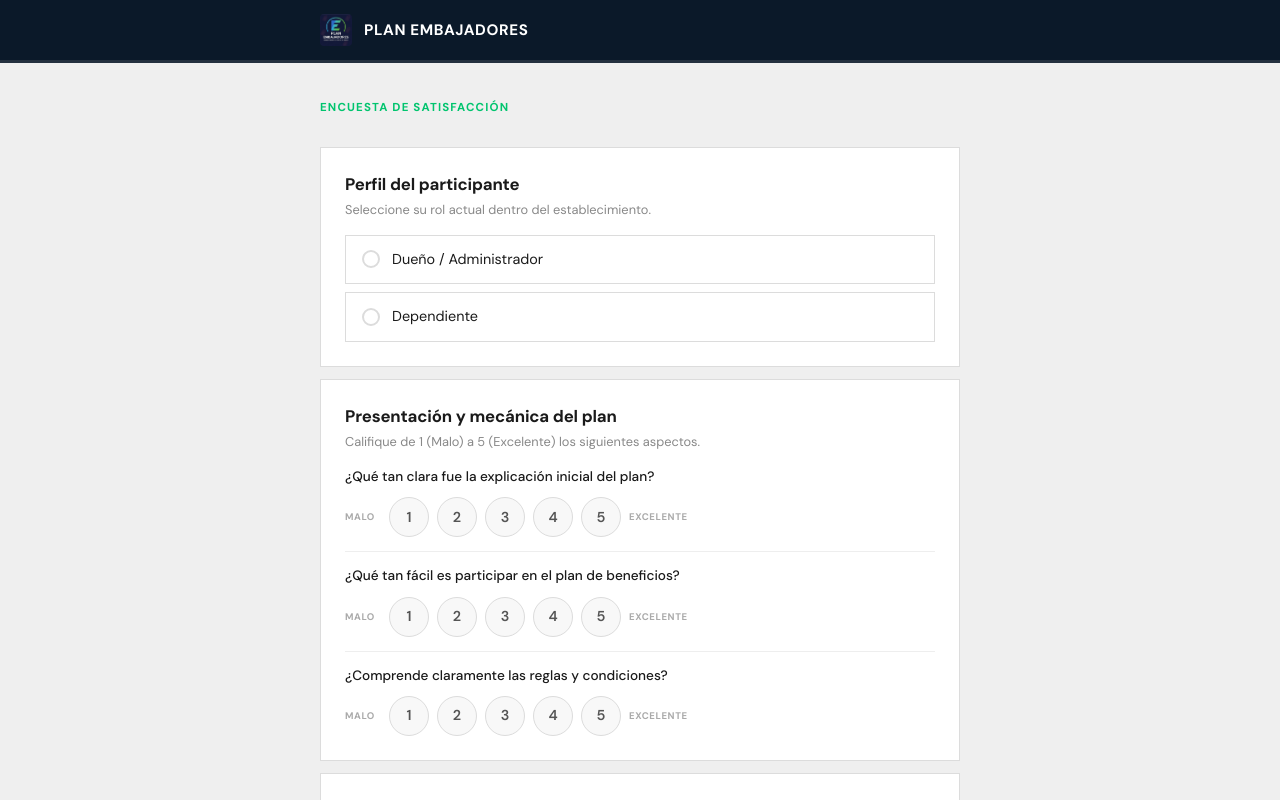
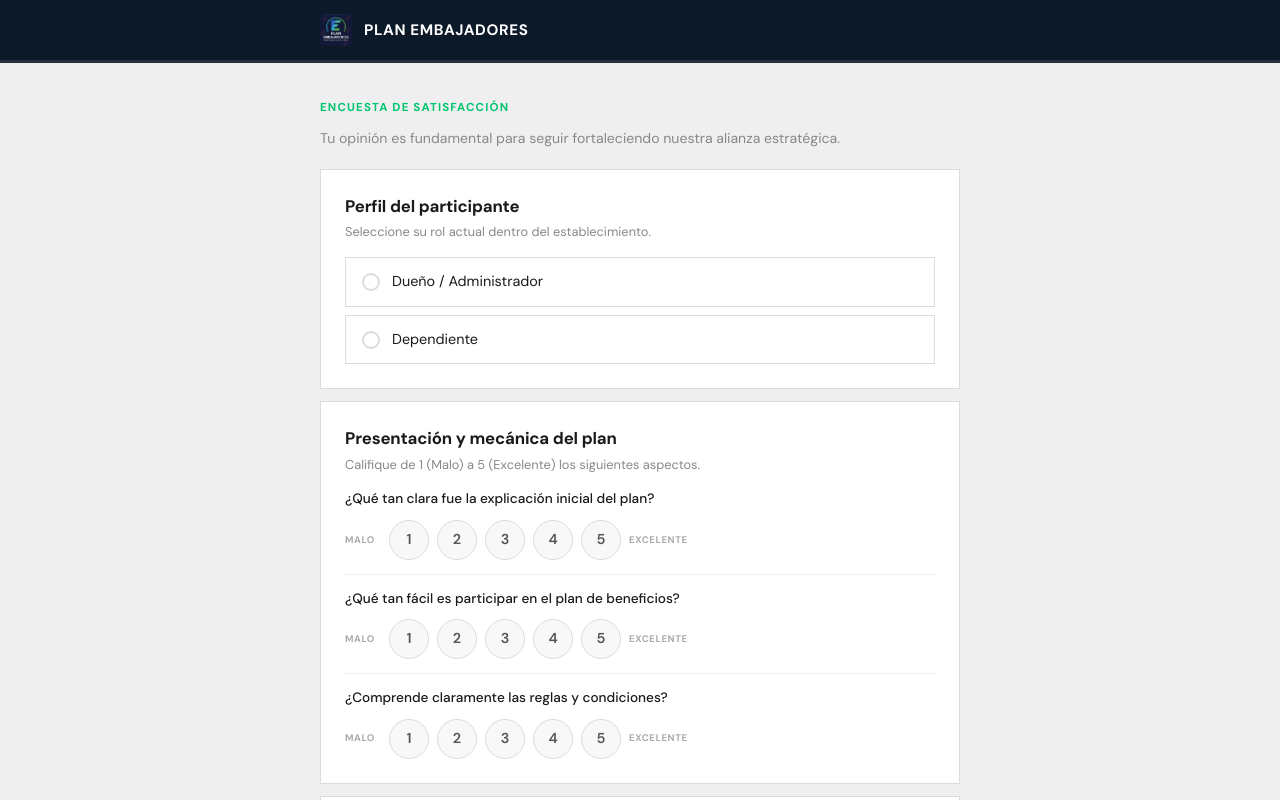
Before and after one commit to devgrowconnect-source/embajadores-form, a Next.js app: page / in a window 1280 px wide. Shown: the top 800 px of the page. Built offline with nearby package versions, Linux system fonts and the light colour scheme.

Commit message:
feat: restore subtitle full width

```diff
--- a/app/page.tsx
+++ b/app/page.tsx
@@ -135,6 +135,9 @@ export default function EncuestaPage() {
       <div style={{ maxWidth: 680, margin: "0 auto", padding: "36px 20px 20px" }}>
         <p style={{ color: "var(--accent)", fontWeight: 700, fontSize: "0.72rem", letterSpacing: "0.1em", textTransform: "uppercase", marginBottom: 10 }}>
           Encuesta de Satisfacción
+        </p>
+        <p style={{ fontSize: "0.88rem", color: "var(--text-muted)", lineHeight: 1.6 }}>
+          Tu opinión es fundamental para seguir fortaleciendo nuestra alianza estratégica.
         </p>
       </div>
 
```
